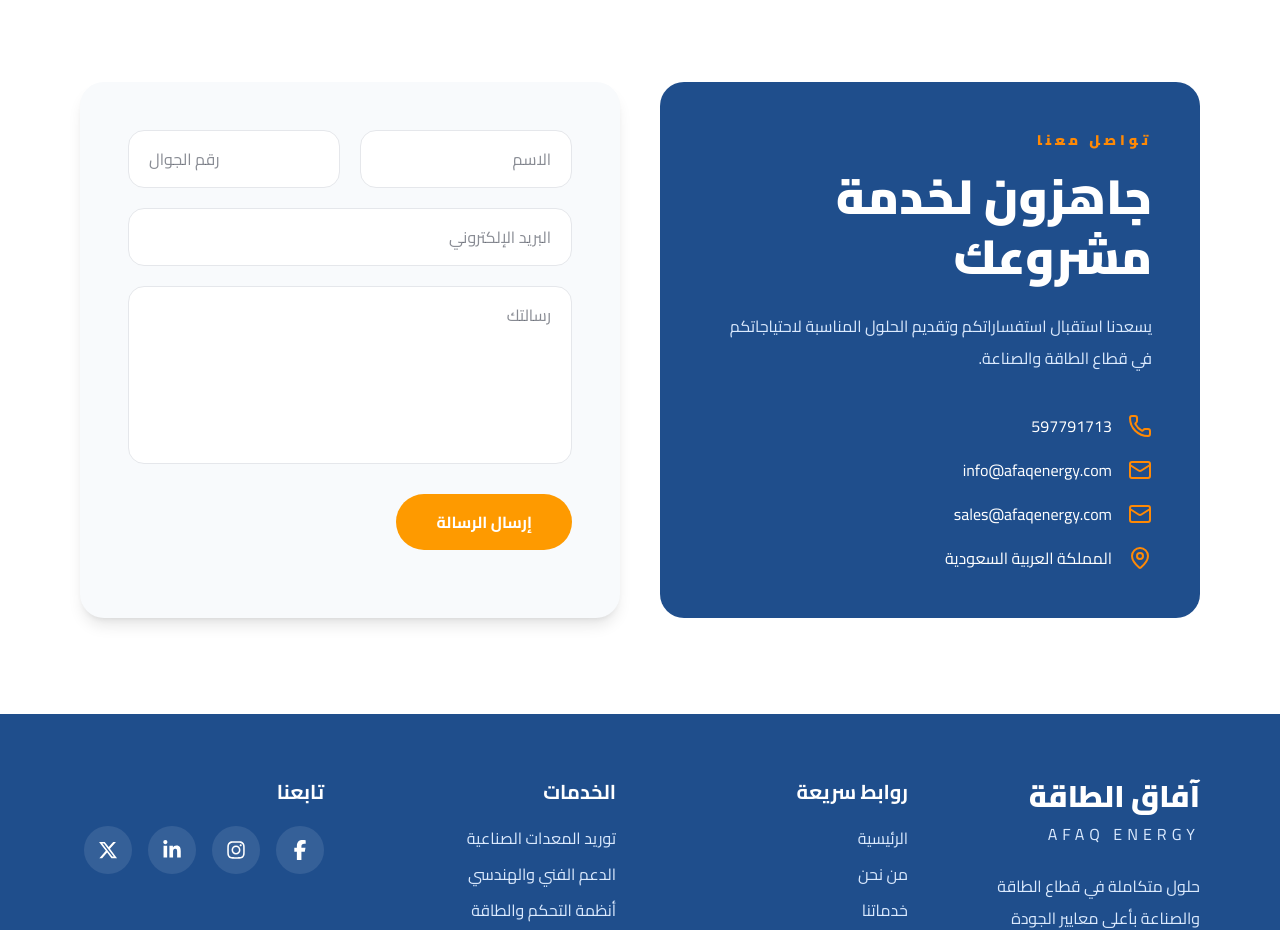
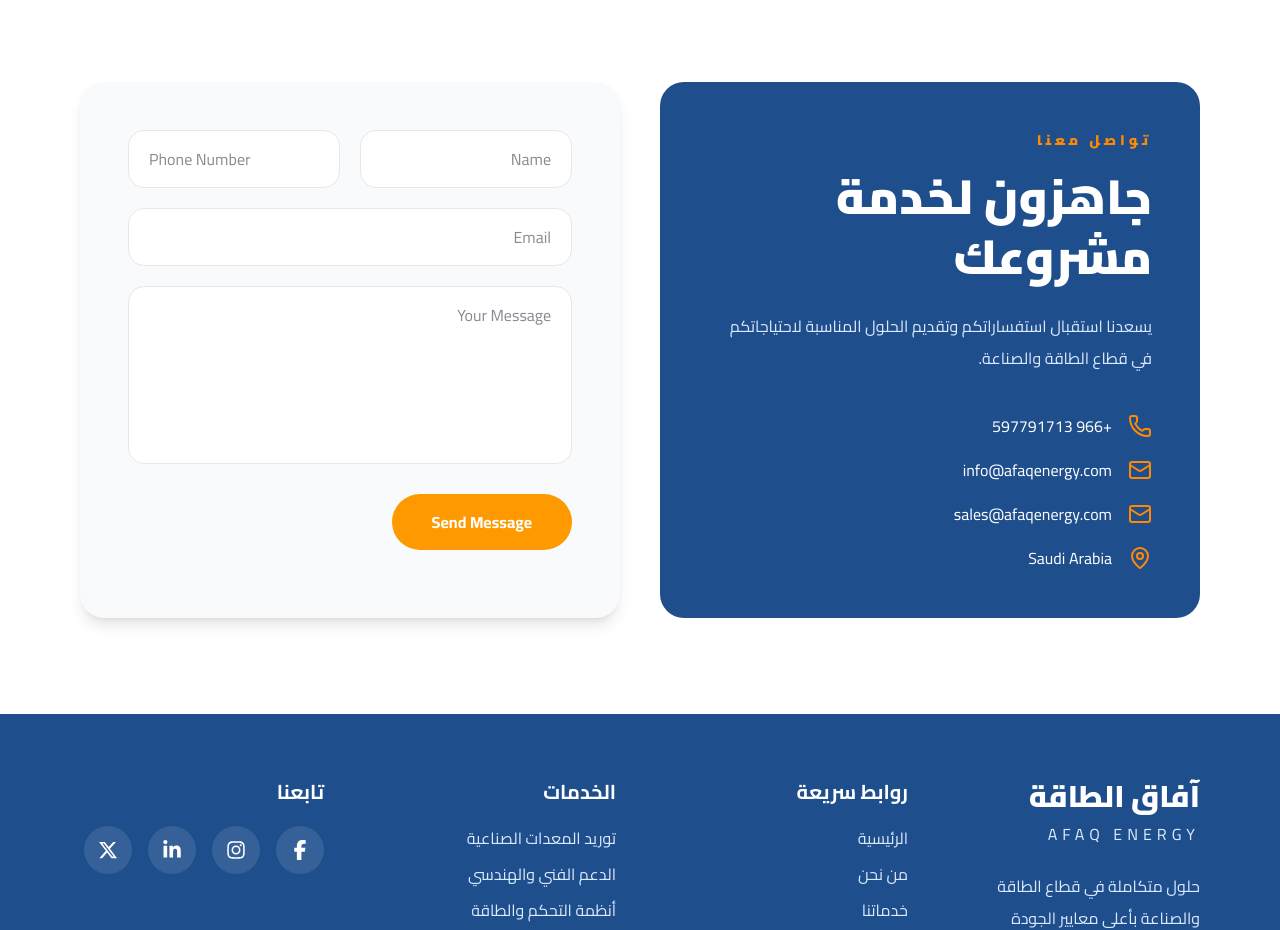
Before and after one commit to TaghreedAlii07/afaq-energy, a Next.js app: page / in a window 1280 px wide. Shown: the part 3180-4110 px from the top of the page. Built offline with nearby package versions, Linux system fonts and the light colour scheme.

Commit message:
connect contact form to API

```diff
--- /dev/null
+++ b/app/api/contact/route.ts
@@ -0,0 +1,53 @@
+import { NextResponse } from "next/server";
+import { Resend } from "resend";
+
+const resend = new Resend(process.env.RESEND_API_KEY);
+
+export async function POST(request: Request) {
+  try {
+    const body = await request.json();
+
+    const { name, phone, email, message } = body;
+
+    if (!name || !phone || !email || !message) {
+      return NextResponse.json(
+        { error: "جميع الحقول مطلوبة" },
+        { status: 400 }
+      );
+    }
+
+    const { data, error } = await resend.emails.send({
+      from: "AFAQ ENERGY <onboarding@resend.dev>",
+      to: [
+        "info@afaqenergy.com",
+        "sales@afaqenergy.com"
+      ],
+      subject: `رسالة جديدة من موقع AFAQ ENERGY - ${name}`,
+      html: `
+        <div dir="rtl" style="font-family: Arial; line-height: 1.8;">
+          <h2>رسالة جديدة من الموقع</h2>
+          <p><strong>الاسم:</strong> ${name}</p>
+          <p><strong>الهاتف:</strong> ${phone}</p>
+          <p><strong>الإيميل:</strong> ${email}</p>
+          <p><strong>الرسالة:</strong></p>
+          <p>${message}</p>
+        </div>
+      `,
+    });
+
+    if (error) {
+      return NextResponse.json({ error }, { status: 500 });
+    }
+
+    return NextResponse.json({
+      success: true,
+      data,
+    });
+
+  } catch {
+    return NextResponse.json(
+      { error: "حدث خطأ أثناء الإرسال" },
+      { status: 500 }
+    );
+  }
+}
--- a/components/Contact.tsx
+++ b/components/Contact.tsx
@@ -1,6 +1,60 @@
+"use client";
+
+import { useState } from "react";
 import { Mail, MapPin, Phone } from "lucide-react";
 
 export default function Contact() {
+  const [form, setForm] = useState({
+    name: "",
+    phone: "",
+    email: "",
+    message: "",
+  });
+
+  const [loading, setLoading] = useState(false);
+  const [status, setStatus] = useState("");
+
+  const handleChange = (
+    e: React.ChangeEvent<HTMLInputElement | HTMLTextAreaElement>
+  ) => {
+    setForm({
+      ...form,
+      [e.target.name]: e.target.value,
+    });
+  };
+
+  const handleSubmit = async (e: React.FormEvent) => {
+    e.preventDefault();
+    setLoading(true);
+    setStatus("");
+
+    try {
+      const res = await fetch("/api/contact", {
+        method: "POST",
+        headers: {
+          "Content-Type": "application/json",
+        },
+        body: JSON.stringify(form),
+      });
+
+      if (res.ok) {
+        setStatus("Message sent successfully!");
+        setForm({
+          name: "",
+          phone: "",
+          email: "",
+          message: "",
+        });
+      } else {
+        setStatus("Failed to send message.");
+      }
+    } catch (error) {
+      setStatus("Something went wrong.");
+    }
+
+    setLoading(false);
+  };
+
   return (
     <section id="contact" className="bg-white px-6 py-24 md:px-12 lg:px-20">
       <div className="mx-auto grid max-w-7xl gap-10 lg:grid-cols-2">
@@ -21,7 +75,7 @@ export default function Contact() {
           <div className="mt-10 space-y-5">
             <div className="flex items-center gap-4">
               <Phone className="text-orange-400" />
-              <span>597791713</span>
+              <span>+966 597791713</span>
             </div>
 
             <div className="flex items-center gap-4">
@@ -36,44 +90,70 @@ export default function Contact() {
 
             <div className="flex items-center gap-4">
               <MapPin className="text-orange-400" />
-              <span>المملكة العربية السعودية</span>
+              <span>Saudi Arabia</span>
             </div>
           </div>
         </div>
 
-        <form className="rounded-3xl bg-[#f8fafc] p-8 shadow-lg md:p-12">
+        <form
+          onSubmit={handleSubmit}
+          className="rounded-3xl bg-[#f8fafc] p-8 shadow-lg md:p-12"
+        >
           <div className="grid gap-5 md:grid-cols-2">
             <input
               type="text"
-              placeholder="الاسم"
+              name="name"
+              value={form.name}
+              onChange={handleChange}
+              placeholder="Name"
               className="rounded-2xl border border-gray-200 bg-white px-5 py-4 outline-none focus:border-amber-500"
+              required
             />
 
             <input
               type="tel"
-              placeholder="رقم الجوال"
+              name="phone"
+              value={form.phone}
+              onChange={handleChange}
+              placeholder="Phone Number"
               className="rounded-2xl border border-gray-200 bg-white px-5 py-4 outline-none focus:border-amber-500"
+              required
             />
           </div>
 
           <input
             type="email"
-            placeholder="البريد الإلكتروني"
+            name="email"
+            value={form.email}
+            onChange={handleChange}
+            placeholder="Email"
             className="mt-5 w-full rounded-2xl border border-gray-200 bg-white px-5 py-4 outline-none focus:border-amber-500"
+            required
           />
 
           <textarea
-            placeholder="رسالتك"
+            name="message"
+            value={form.message}
+            onChange={handleChange}
+            placeholder="Your Message"
             rows={6}
             className="mt-5 w-full resize-none rounded-2xl border border-gray-200 bg-white px-5 py-4 outline-none focus:border-amber-500"
+            required
           />
 
           <button
             type="submit"
+            disabled={loading}
             className="mt-6 rounded-full bg-amber-500 px-10 py-4 font-bold text-white transition hover:bg-amber-600"
           >
-            إرسال الرسالة
+            {loading ? "Sending..." : "Send Message"}
           </button>
+
+          {status && (
+            <p className="mt-4 text-center font-medium text-blue-700">
+              {status}
+            </p>
+          )}
         </form>
       </div>
     </section>
--- a/package.json
+++ b/package.json
@@ -14,7 +14,8 @@
     "next": "16.2.6",
     "react": "19.2.4",
     "react-dom": "19.2.4",
-    "react-icons": "^5.6.0"
+    "react-icons": "^5.6.0",
+    "resend": "^6.12.3"
   },
   "devDependencies": {
     "@tailwindcss/postcss": "^4",
```
Also changed, not shown: 1 other file (tests, documents, lock files or other folders).
